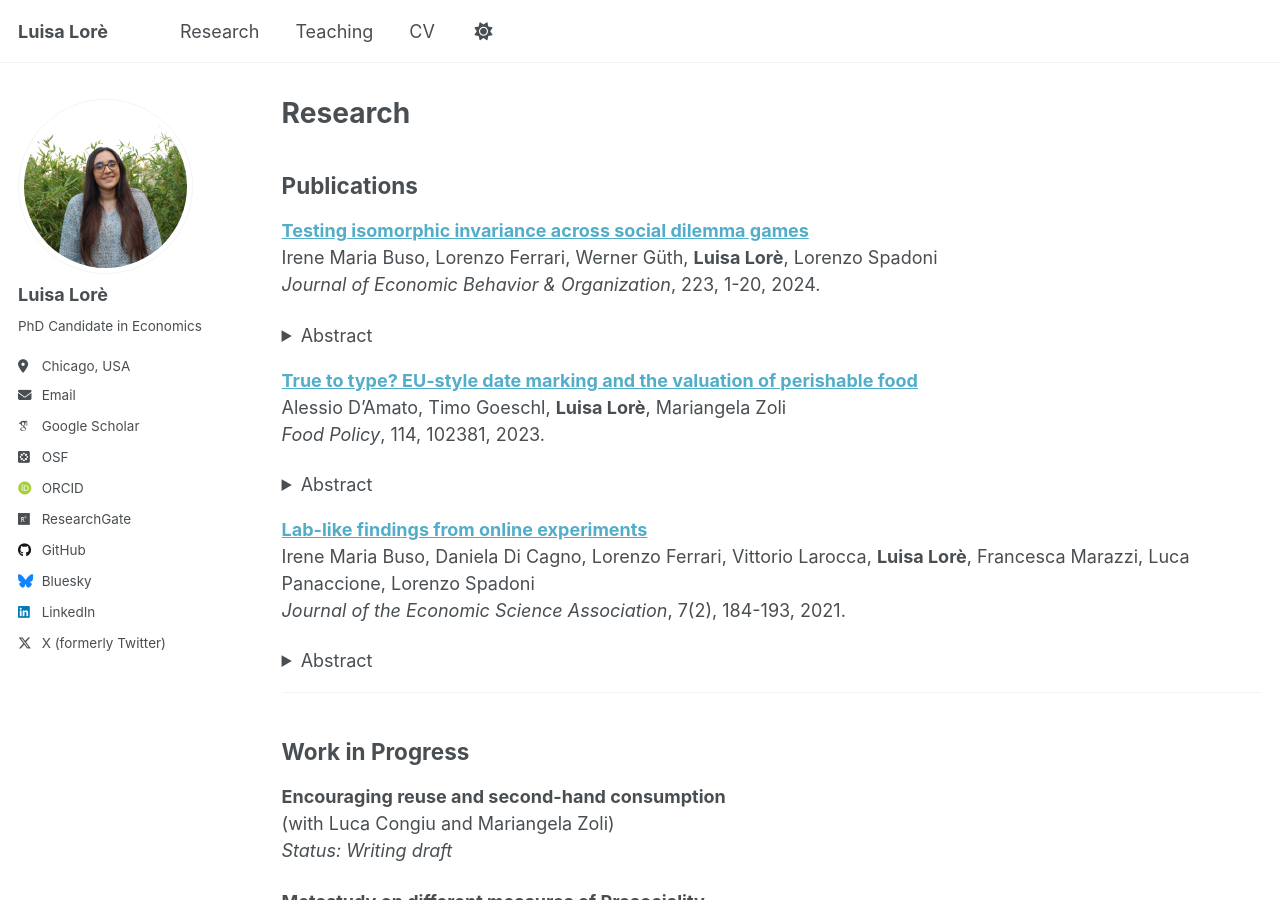
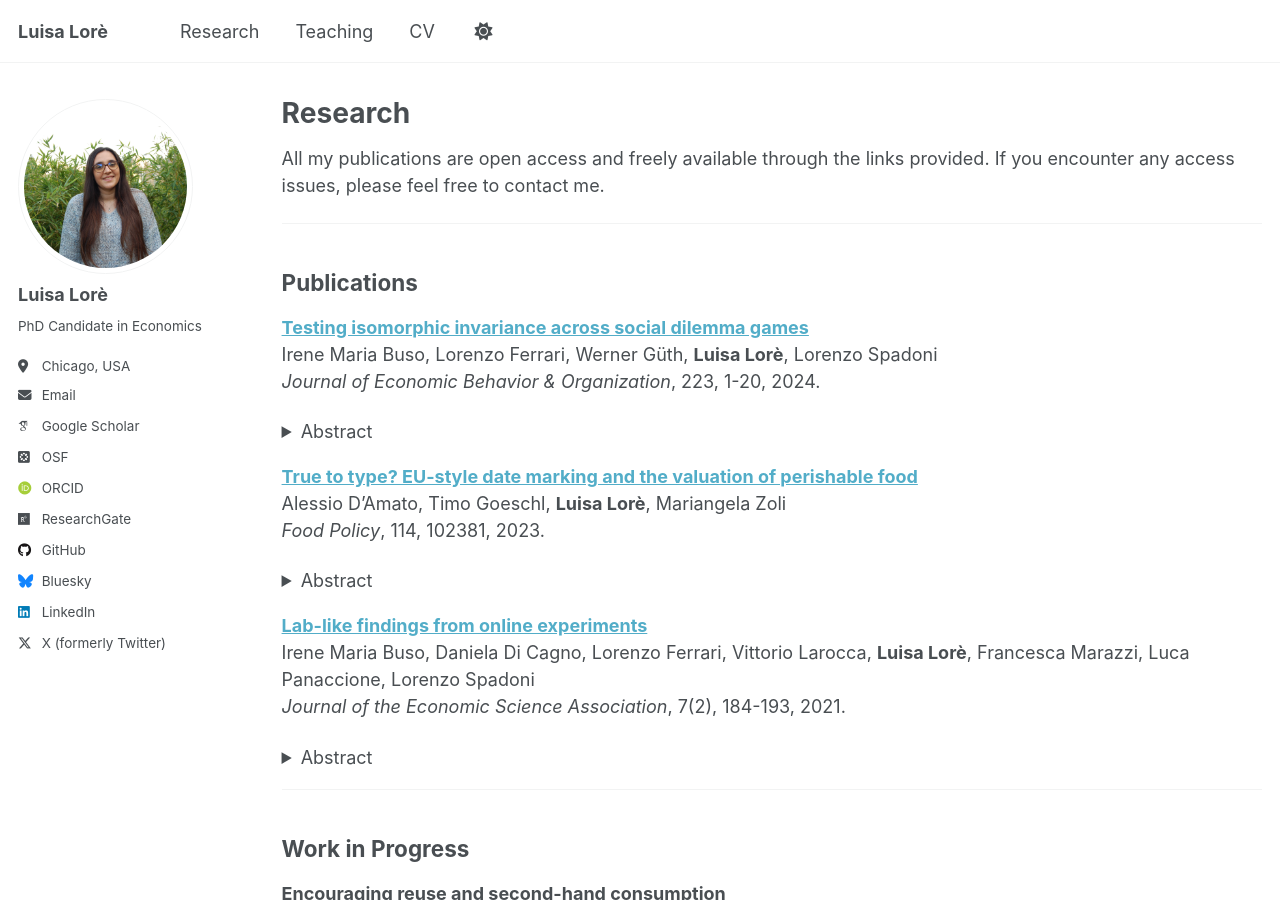
Before and after one commit to LuisaLore/luisalore, a Jekyll site: the page built from _pages/research.md, in a window 1280 px wide and 900 px high. Built offline with Jekyll 4.4.1, drawn with Linux system fonts in a browser that asks for light colours; some web fonts are replaced; a script that is not in the unit is left out.

Commit message:
Update research.md

```diff
--- a/_pages/research.md
+++ b/_pages/research.md
@@ -7,7 +7,11 @@ redirect_from:
   - /publications/
   - /publications.html
 ---
+{% include base_path %}
 
+All my publications are open access and freely available through the links provided. If you encounter any access issues, please feel free to contact me.
+
+---
 <!--## Job Market Paper
 
 **[Title of Your JMP](files/jmp.pdf)**
```
